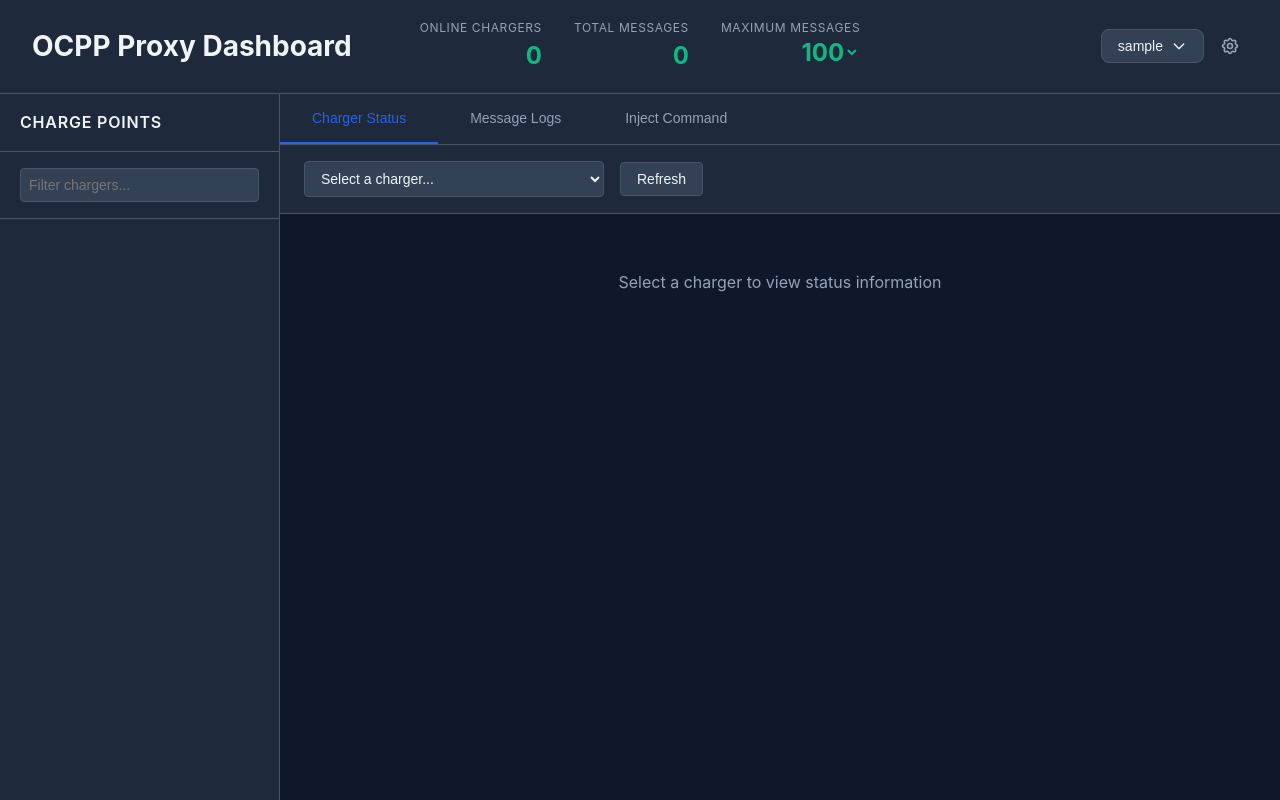
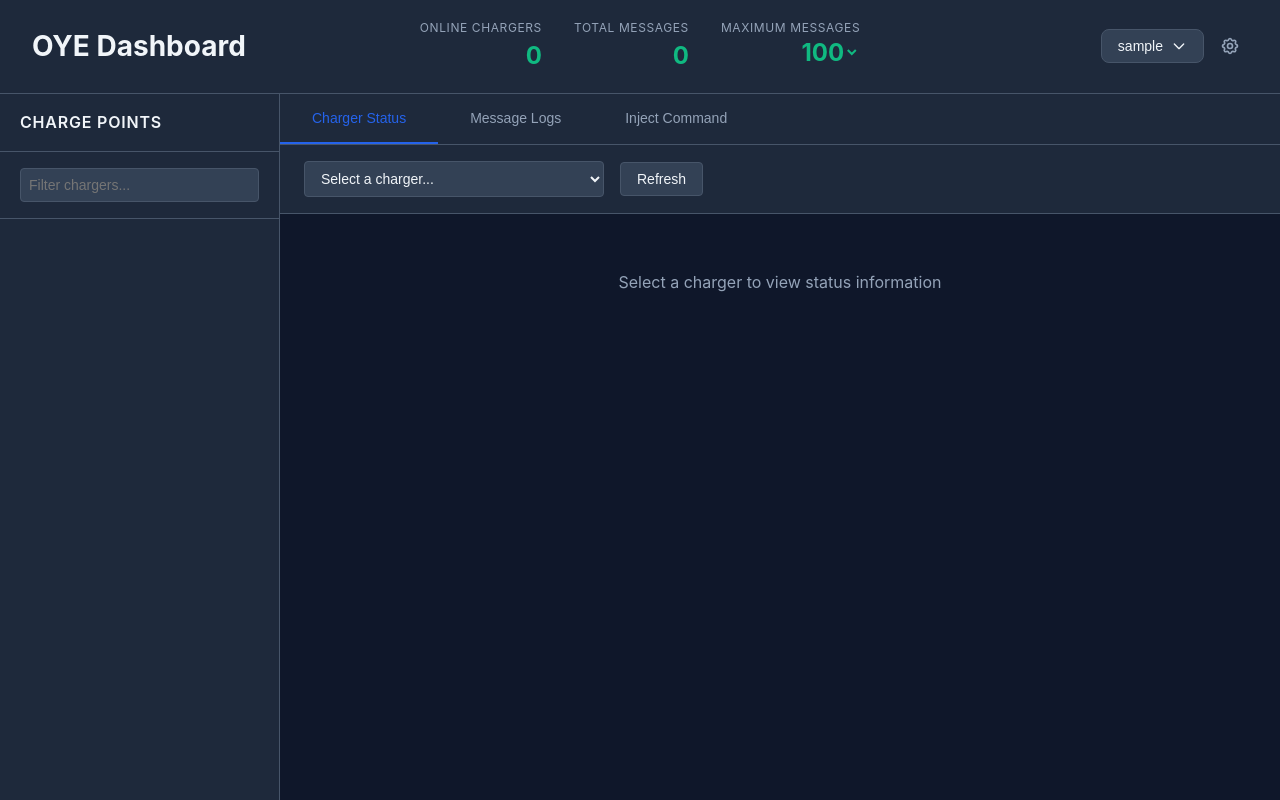
Before and after one commit to eva-sean/oye-proxy, a website: page public/index.html in a window 1280 px wide. Drawn offline with Linux system fonts and the light colour scheme; no server answers; sample sign-in values are in the browser's storage.

Commit message:
Dashboard branding

```diff
--- a/public/index.html
+++ b/public/index.html
@@ -3,14 +3,14 @@
 <head>
     <meta charset="UTF-8">
     <meta name="viewport" content="width=device-width, initial-scale=1.0">
-    <title>OCPP Proxy Dashboard</title>
+    <title>OYE OCPP Proxy</title>
     <link rel="icon" type="image/svg+xml" href="favicon.svg">
     <link rel="stylesheet" href="styles.css">
 </head>
 <body>
     <div class="container">
         <header>
-            <h1>OCPP Proxy Dashboard</h1>
+            <h1>OYE Dashboard</h1>
             <div class="header-stats">
                 <div class="stat">
                     <span class="stat-label">Online Chargers</span>
```
